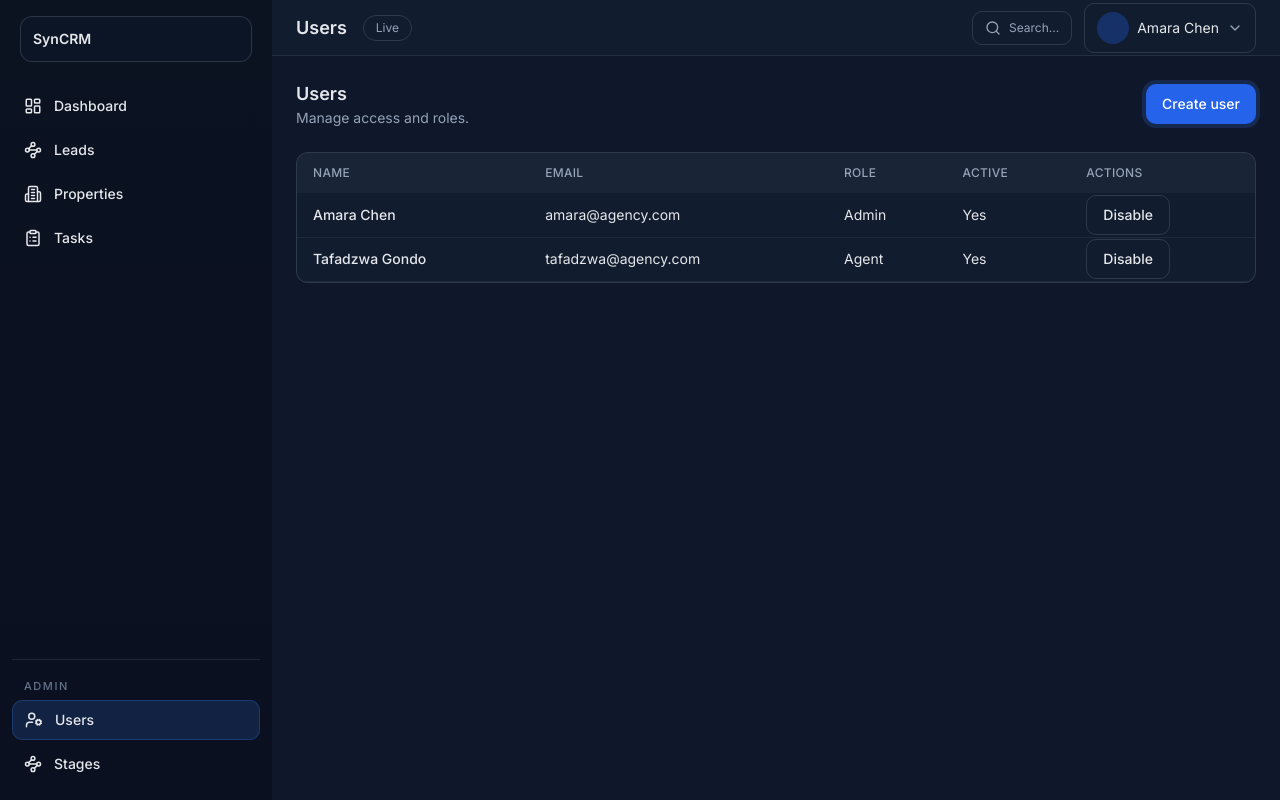
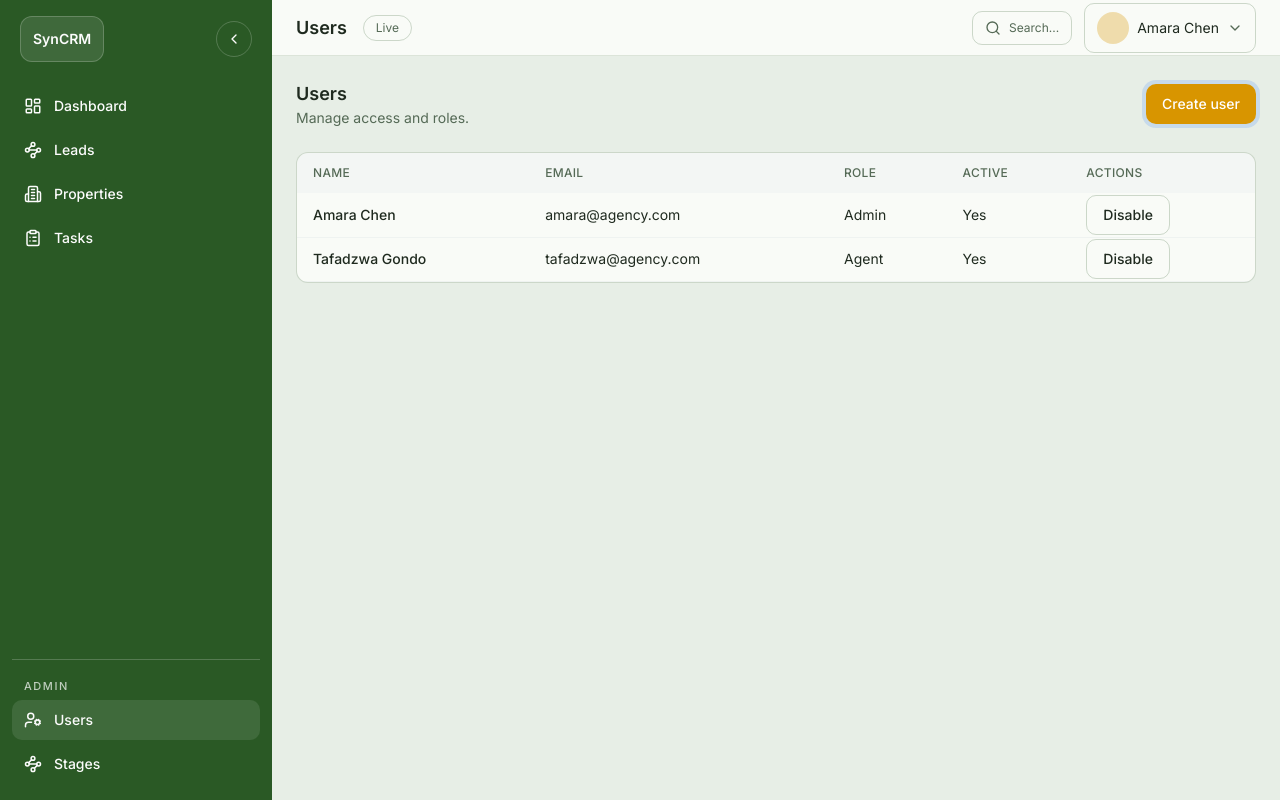
Before and after one commit to LayerSyncAi/syncrm, a Next.js app: page /app/admin/users in a window 1280 px wide. Built offline with nearby package versions, Linux system fonts and the light colour scheme.

Commit message:
Redesign layout with collapsible sidebar

```diff
--- a/src/app/app/layout.tsx
+++ b/src/app/app/layout.tsx
@@ -1,13 +1,28 @@
-import { ReactNode } from "react";
+"use client";
+
+import { ReactNode, useState } from "react";
 import { Sidebar } from "@/components/layout/sidebar";
 import { Topbar } from "@/components/layout/topbar";
 import { currentUser } from "@/lib/mock-data";
 
 export default function AppLayout({ children }: { children: ReactNode }) {
+  const [collapsed, setCollapsed] = useState(false);
+
   return (
     <div className="min-h-screen bg-content-bg">
-      <Sidebar isAdmin={currentUser.role === "admin"} />
-      <div className="ml-[var(--sidebar-width)]">
+      <Sidebar
+        isAdmin={currentUser.role === "admin"}
+        collapsed={collapsed}
+        onToggle={() => setCollapsed((prev) => !prev)}
+      />
+      <div
+        className="transition-[margin] duration-200"
+        style={{
+          marginLeft: collapsed
+            ? "var(--sidebar-width-collapsed)"
+            : "var(--sidebar-width)",
+        }}
+      >
         <Topbar userName={currentUser.fullName} />
         <div className="px-6 py-6">{children}</div>
       </div>
--- a/src/app/globals.css
+++ b/src/app/globals.css
@@ -1,24 +1,24 @@
 @import "tailwindcss";
 
 :root {
-  color-scheme: dark;
-  --bg: #0b1220;
-  --content-bg: #0f172a;
-  --card-bg: #111c2e;
-  --surface-2: #0d1a2b;
-  --text: #e5e7eb;
-  --text-muted: #94a3b8;
-  --text-dim: #64748b;
-  --border: rgba(148, 163, 184, 0.14);
-  --border-strong: rgba(148, 163, 184, 0.22);
-  --primary: #3b82f6;
-  --primary-600: #2563eb;
-  --primary-glow: rgba(59, 130, 246, 0.22);
-  --row-hover: rgba(59, 130, 246, 0.08);
-  --success: #22c55e;
-  --warning: #f59e0b;
-  --danger: #ef4444;
-  --info: #38bdf8;
+  color-scheme: light;
+  --bg: #e7eee6;
+  --content-bg: #e7eee6;
+  --card-bg: #f9fbf7;
+  --surface-2: #f2f6f1;
+  --text: #1f2a1f;
+  --text-muted: #556a56;
+  --text-dim: #7a8b7a;
+  --border: rgba(42, 89, 37, 0.14);
+  --border-strong: rgba(42, 89, 37, 0.22);
+  --primary: #eca400;
+  --primary-600: #d89500;
+  --primary-glow: rgba(236, 164, 0, 0.22);
+  --row-hover: rgba(42, 89, 37, 0.08);
+  --success: #16a34a;
+  --warning: #ca8a04;
+  --danger: #dc2626;
+  --info: #0284c7;
   --sidebar-width: 272px;
   --sidebar-width-collapsed: 72px;
   --topbar-height: 56px;
--- a/src/components/layout/sidebar.tsx
+++ b/src/components/layout/sidebar.tsx
@@ -5,6 +5,8 @@ import { usePathname } from "next/navigation";
 import {
   Building2,
   ClipboardList,
+  ChevronLeft,
+  ChevronRight,
   LayoutDashboard,
   UserCog,
   Waypoints,
@@ -25,17 +27,51 @@ const adminItems = [
 
 interface SidebarProps {
   isAdmin?: boolean;
+  collapsed?: boolean;
+  onToggle?: () => void;
 }
 
-export function Sidebar({ isAdmin }: SidebarProps) {
+export function Sidebar({ isAdmin, collapsed, onToggle }: SidebarProps) {
   const pathname = usePathname();
 
   return (
-    <aside className="fixed left-0 top-0 flex h-screen w-[var(--sidebar-width)] flex-col bg-[linear-gradient(180deg,#0B1220_0%,#0A1020_100%)] px-3 py-4 text-text">
-      <div className="mb-6 px-2">
-        <div className="rounded-[12px] border border-border-strong bg-card-bg/40 px-3 py-3 text-sm font-semibold">
-          SynCRM
+    <aside
+      className={cn(
+        "fixed left-0 top-0 flex h-screen flex-col bg-[#2a5925] px-3 py-4 text-[#fcfcfc] transition-[width] duration-200",
+        collapsed ? "w-[var(--sidebar-width-collapsed)]" : "w-[var(--sidebar-width)]"
+      )}
+    >
+      <div className="mb-6 flex items-center justify-between px-2">
+        <div
+          className={cn(
+            "rounded-[12px] border border-white/20 bg-white/10 px-3 py-3 text-sm font-semibold transition-all duration-200",
+            collapsed ? "w-full text-center" : "w-auto"
+          )}
+        >
+          {collapsed ? "SC" : "SynCRM"}
         </div>
+        <button
+          type="button"
+          onClick={onToggle}
+          aria-label={collapsed ? "Expand sidebar" : "Collapse sidebar"}
+          className={cn(
+            "ml-2 flex h-9 w-9 items-center justify-center rounded-full border border-white/20 text-[#fcfcfc] transition hover:bg-white/10",
+            collapsed ? "ml-0" : "hidden"
+          )}
+        >
+          <ChevronRight className="h-4 w-4" />
+        </button>
+        <button
+          type="button"
+          onClick={onToggle}
+          aria-label={collapsed ? "Expand sidebar" : "Collapse sidebar"}
+          className={cn(
+            "ml-2 flex h-9 w-9 items-center justify-center rounded-full border border-white/20 text-[#fcfcfc] transition hover:bg-white/10",
+            collapsed ? "hidden" : "flex"
+          )}
+        >
+          <ChevronLeft className="h-4 w-4" />
+        </button>
       </div>
       <nav className="flex-1 space-y-1">
         {navItems.map((item) => {
@@ -47,22 +83,25 @@ export function Sidebar({ isAdmin }: SidebarProps) {
               href={item.href}
               className={cn(
                 "flex h-10 items-center gap-3 rounded-[10px] px-3 text-sm font-medium transition duration-150",
+                collapsed ? "justify-center" : "justify-start",
                 active
-                  ? "border border-[rgba(59,130,246,0.25)] bg-[rgba(59,130,246,0.16)] text-white"
-                  : "text-text-muted hover:bg-[rgba(148,163,184,0.08)]"
+                  ? "bg-white/10 text-[#eca400]"
+                  : "text-[#fcfcfc] hover:bg-white/10"
               )}
             >
               <Icon className="h-[18px] w-[18px]" />
-              <span>{item.label}</span>
+              {!collapsed ? <span>{item.label}</span> : null}
             </Link>
           );
         })}
       </nav>
       {isAdmin ? (
-        <div className="mt-4 space-y-1 border-t border-border pt-4">
-          <p className="px-3 text-[11px] font-medium uppercase tracking-[0.14em] text-text-dim">
-            Admin
-          </p>
+        <div className="mt-4 space-y-1 border-t border-white/20 pt-4">
+          {!collapsed ? (
+            <p className="px-3 text-[11px] font-medium uppercase tracking-[0.14em] text-white/70">
+              Admin
+            </p>
+          ) : null}
           {adminItems.map((item) => {
             const Icon = item.icon;
             const active = pathname.startsWith(item.href);
@@ -72,13 +111,14 @@ export function Sidebar({ isAdmin }: SidebarProps) {
                 href={item.href}
                 className={cn(
                   "flex h-10 items-center gap-3 rounded-[10px] px-3 text-sm font-medium transition duration-150",
+                  collapsed ? "justify-center" : "justify-start",
                   active
-                    ? "border border-[rgba(59,130,246,0.25)] bg-[rgba(59,130,246,0.16)] text-white"
-                    : "text-text-muted hover:bg-[rgba(148,163,184,0.08)]"
+                    ? "bg-white/10 text-[#eca400]"
+                    : "text-[#fcfcfc] hover:bg-white/10"
                 )}
               >
                 <Icon className="h-[18px] w-[18px]" />
-                <span>{item.label}</span>
+                {!collapsed ? <span>{item.label}</span> : null}
               </Link>
             );
           })}
```
